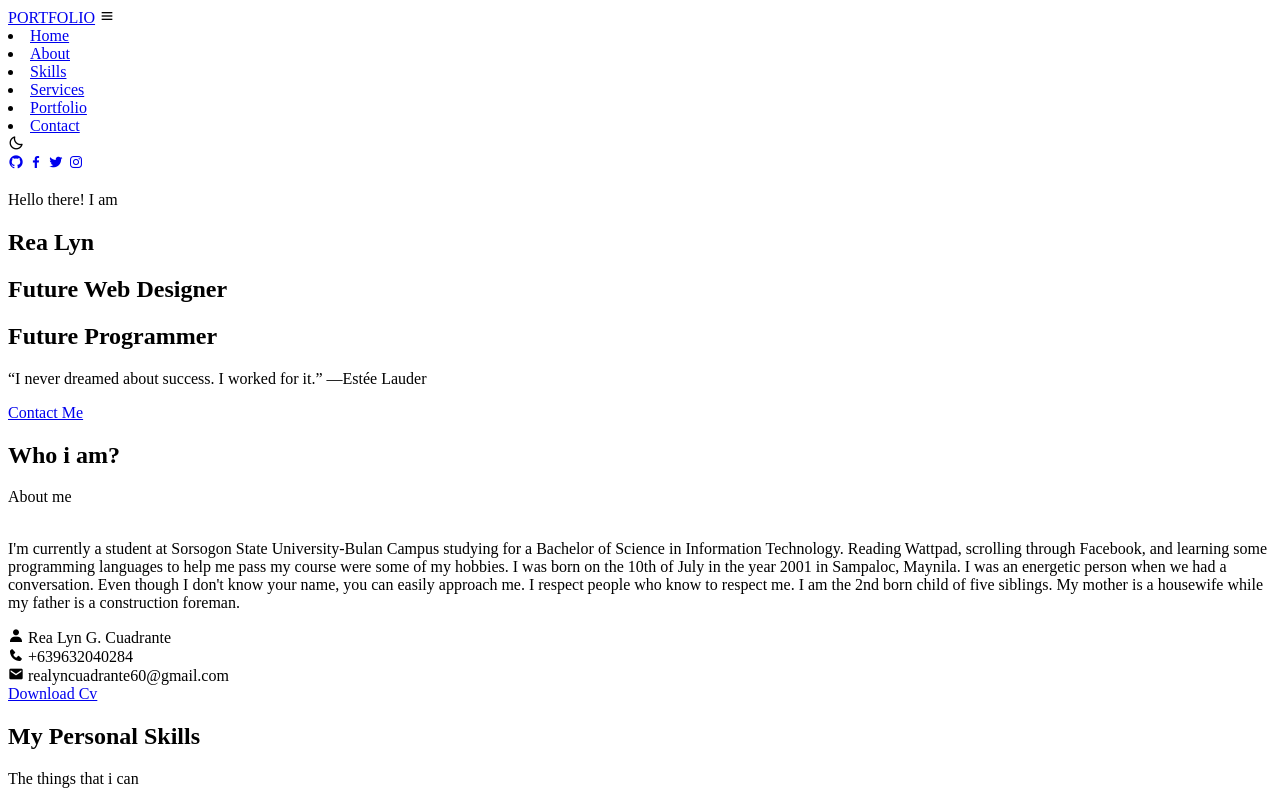
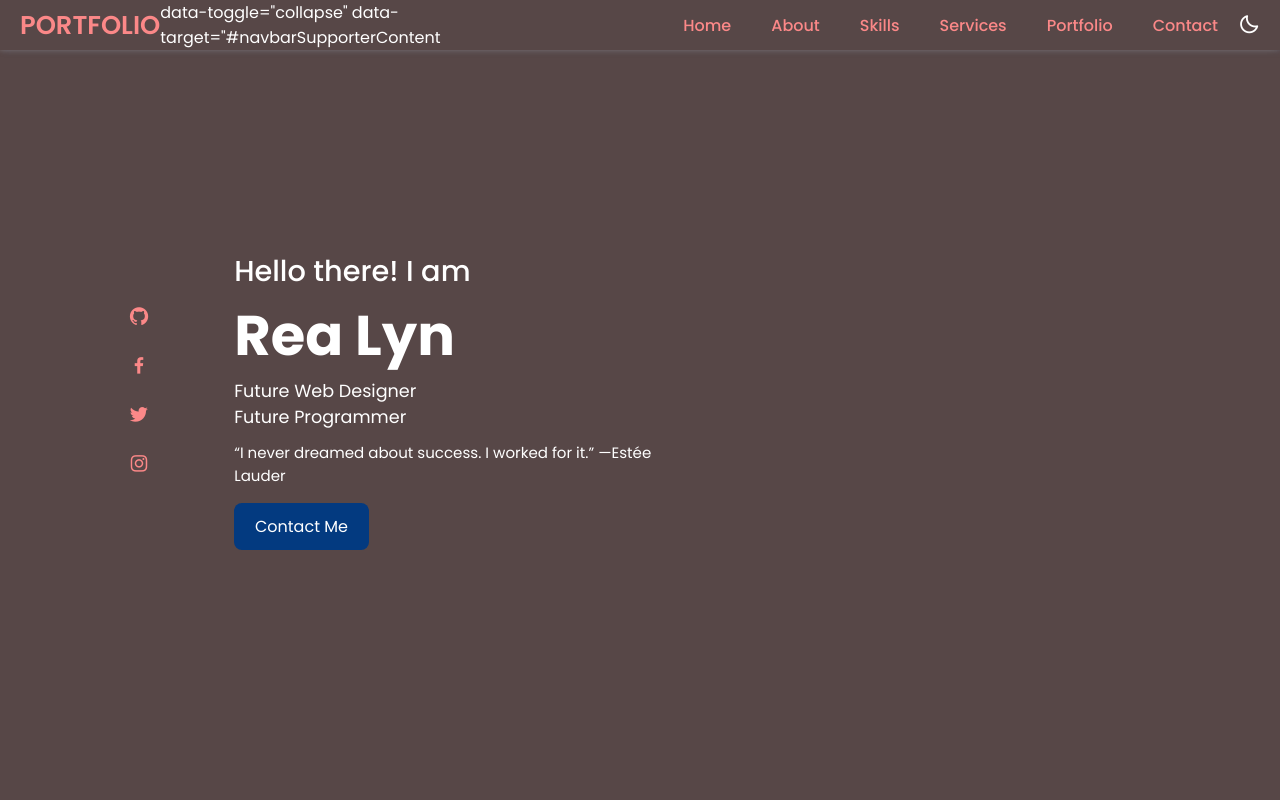
Before and after one commit to cuadranterealyn/portfolio-cuadrante.github.io, a website: page index.html in a window 1280 px wide. Shown: the top 800 px of the page. Drawn offline with nearby package versions, Linux system fonts and the light colour scheme; files whose address does not match are found by name.

Commit message:
Update index.html

```diff
--- a/index.html
+++ b/index.html
@@ -8,7 +8,7 @@
     <!-- font awesome cdn link  -->
     <link rel="stylesheet" href="https://cdnjs.cloudflare.com/ajax/libs/font-awesome/5.15.3/css/all.min.css">
     <!-- Link To CSS -->
-    <link rel="stylesheet" href="css.style.css">
+    <link rel="stylesheet" href="style.css">
     <!-- Box Icons -->
     <link rel="stylesheet"
   href="https://cdn.jsdelivr.net/npm/boxicons@latest/css/boxicons.min.css">
@@ -22,7 +22,8 @@
         <a href="#" class="logo">PORTFOLIO</a>
 
         <div class="bx bx-menu" id="menu-icon"></div>
-
+data-toggle="collapse"
+data-target="#navbarSupporterContent
  <ui class="navbar">
             <li><a href="#home">Home</a></li>
             <li><a href="#about">About</a></li>
```
